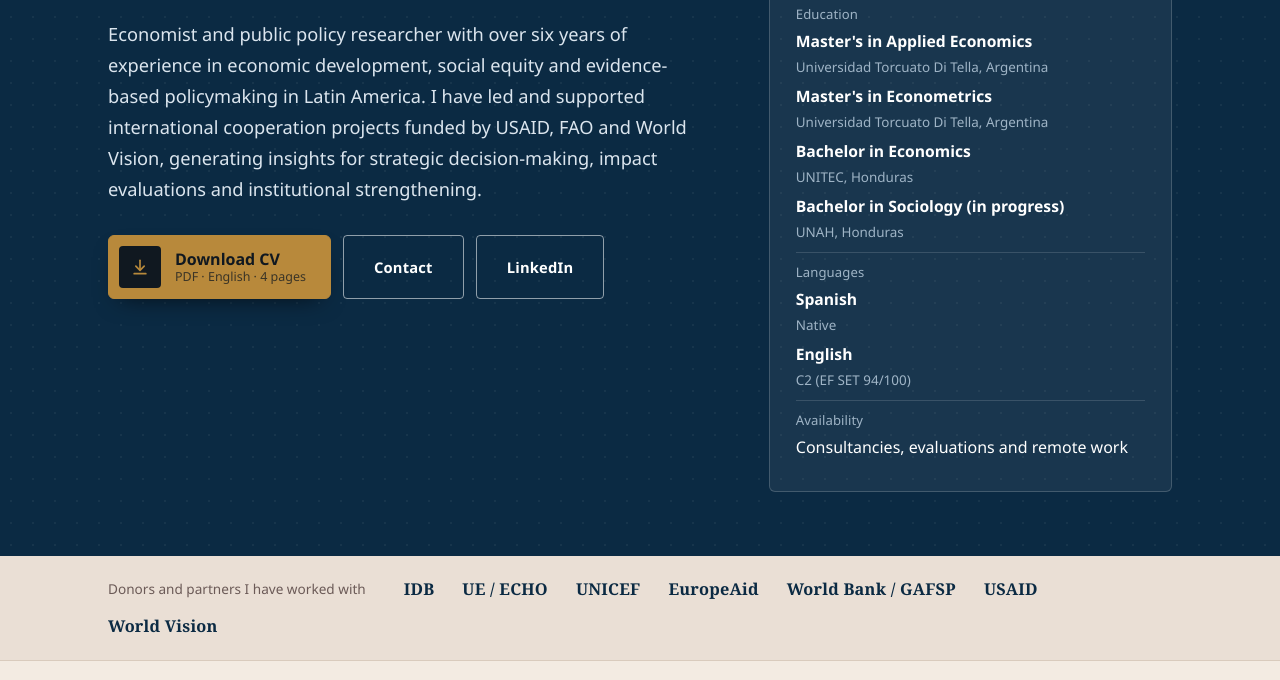
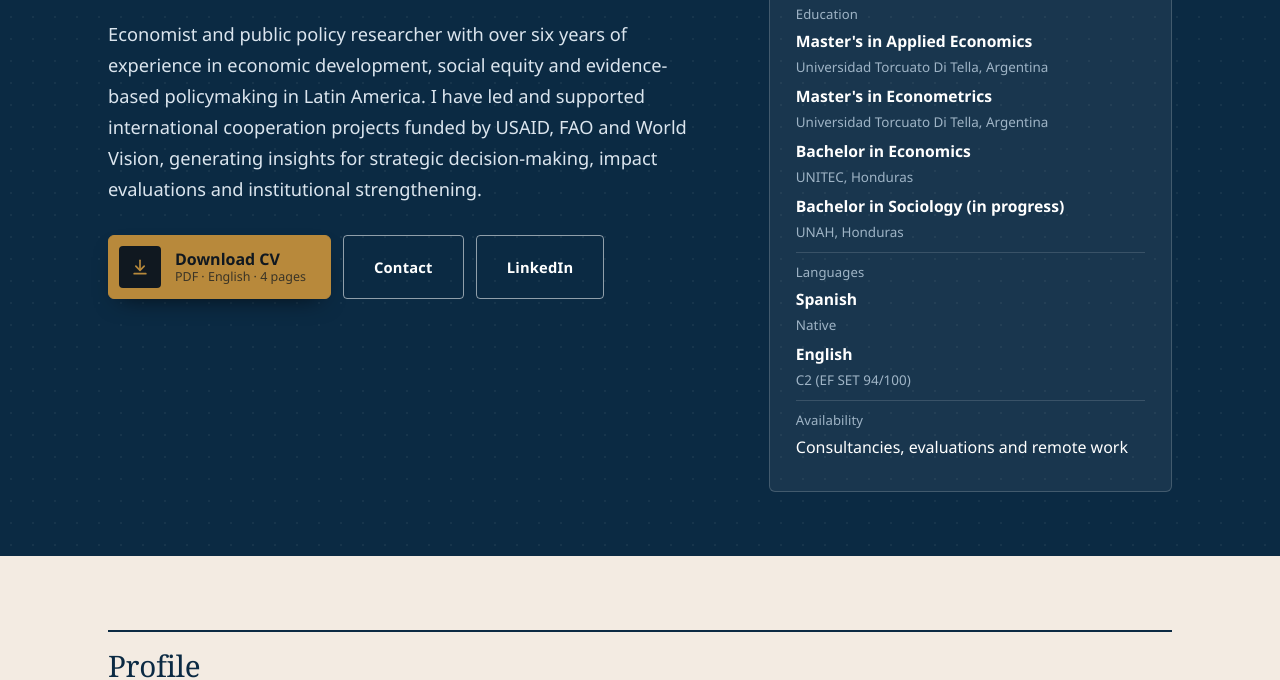
Before and after one commit to Scolindres11/Scolindres11.github.io, a plain HTML site: page index.html in a window 1280 px wide. Shown: the part 273-953 px from the top of the page. Drawn offline with Linux system fonts and the light colour scheme.

Commit message:
Quita donantes y socios, cifra de 7 y RET

```diff
--- a/index.html
+++ b/index.html
@@ -173,15 +173,6 @@ footer .fpriv{margin:.5rem 0 0;font-size:.8rem;opacity:.8}.cvb{display:inline-fl
 <div><dt><span class="es">Idiomas</span><span class="en">Languages</span></dt><dd class="edu"><span class="es"><span class="ed"><b>Español</b><i>Nativo</i></span><span class="ed"><b>Inglés</b><i>C2 (EF SET 94/100)</i></span></span><span class="en"><span class="ed"><b>Spanish</b><i>Native</i></span><span class="ed"><b>English</b><i>C2 (EF SET 94/100)</i></span></span></dd></div>
 <div><dt><span class="es">Disponibilidad</span><span class="en">Availability</span></dt><dd><span class="es">Consultorías, evaluaciones y trabajo remoto</span><span class="en">Consultancies, evaluations and remote work</span></dd></div>
 </dl></aside></div></div>
-<div class="partners"><div class="wrap"><span class="lbl"><span class="es">Donantes y socios con los que he trabajado</span><span class="en">Donors and partners I have worked with</span></span>
-<span class="o"><span class="es">BID</span><span class="en">IDB</span></span>
-<span class="o">UE / ECHO</span>
-<span class="o">UNICEF</span>
-<span class="o">EuropeAid</span>
-<span class="o"><span class="es">Banco Mundial / GAFSP</span><span class="en">World Bank / GAFSP</span></span>
-<span class="o">USAID</span>
-<span class="o">World Vision</span>
-</div></div>
 <section id="perfil"><div class="wrap">
 <div class="sec-h"><h2><span class="es">Perfil</span><span class="en">Profile</span></h2></div>
 <div class="profile"><div>
@@ -190,7 +181,6 @@ footer .fpriv{margin:.5rem 0 0;font-size:.8rem;opacity:.8}.cvb{display:inline-fl
 <p><span class="es">Redacto en español e inglés y me he desempeñado como traductora e intérprete, lo que facilita el trabajo con equipos y donantes de distintos contextos.</span><span class="en">I write in Spanish and English and have worked as a translator and interpreter, which supports work with teams and donors from different contexts.</span></p>
 </div><div class="metrics">
 <div class="metric"><b>6+</b><span><span class="es">años en M&E e investigación aplicada</span><span class="en">years in M&E and applied research</span></span></div>
-<div class="metric"><b>7</b><span><span class="es">donantes y socios de cooperación</span><span class="en">donors and cooperation partners</span></span></div>
 <div class="metric"><b>1,500</b><span><span class="es">encuestas coordinadas en Honduras y Guatemala</span><span class="en">surveys coordinated in Honduras and Guatemala</span></span></div>
 <div class="metric"><b>120%</b><span><span class="es">de la meta de encuestas alcanzada, con 95% de cobertura</span><span class="en">of survey target reached, with 95% coverage</span></span></div>
 </div></div></div></section>
@@ -209,7 +199,7 @@ footer .fpriv{margin:.5rem 0 0;font-size:.8rem;opacity:.8}.cvb{display:inline-fl
 <table class="work"><thead><tr><th><span class="es">Programa / estudio</span><span class="en">Program / study</span></th><th><span class="es">Rol y método</span><span class="en">Role and method</span></th><th><span class="es">Resultado</span><span class="en">Result</span></th></tr></thead><tbody>
 <tr><td>THRIVE 2030<small><span class="es">World Vision Guatemala y Honduras · ERAK Consultores</span><span class="en">World Vision Guatemala and Honduras · ERAK Consultores</span></small></td><td><span class="es">Coordinación regional entre equipos de dos países, seguimiento de indicadores y entrega de productos técnicos.</span><span class="en">Regional coordination across two countries' teams, indicator tracking and delivery of technical products.</span></td><td><span class="es">1,500 encuestas bajo un mismo estándar técnico en Honduras y Guatemala; apoyo a consultorías en El Salvador.</span><span class="en">1,500 surveys under a single technical standard in Honduras and Guatemala; support to consultancies in El Salvador.</span></td></tr>
 <tr><td>COMRURAL III<small><span class="es">Banco Mundial / GAFSP · GOAL · Moskitia, Honduras</span><span class="en">World Bank / GAFSP · GOAL · Moskitia, Honduras</span></small></td><td><span class="es">Diseño de instrumentos digitales de caracterización y de negocios agrocosteros en KoboToolbox, con lógica de consentimiento y controles de calidad.</span><span class="en">Design of digital characterization and agribusiness instruments in KoboToolbox, with consent logic and quality controls.</span></td><td><span class="es">Suite de formularios que cubre 13 cadenas de valor para el levantamiento de datos del proyecto.</span><span class="en">Form suite covering 13 value chains for the project's data collection.</span></td></tr>
-<tr><td><span class="es">Análisis de necesidades, Sucre, Venezuela</span><span class="en">Needs assessment, Sucre, Venezuela</span><small><span class="es">UE · GOAL / RET</span><span class="en">EU · GOAL / RET</span></small></td><td><span class="es">Análisis cuantitativo de la base de hogares, triangulación con grupos focales y entrevistas a informantes clave.</span><span class="en">Quantitative analysis of the household dataset, triangulated with focus groups and key informant interviews.</span></td><td><span class="es">Informe de necesidades con base de 249 hogares y 16 gráficos analíticos para orientar la respuesta.</span><span class="en">Needs assessment report with a 249-household dataset and 16 analytical charts to guide the response.</span></td></tr>
+<tr><td><span class="es">Análisis de necesidades, Sucre, Venezuela</span><span class="en">Needs assessment, Sucre, Venezuela</span><small><span class="es">UE · GOAL</span><span class="en">EU · GOAL</span></small></td><td><span class="es">Análisis cuantitativo de la base de hogares, triangulación con grupos focales y entrevistas a informantes clave.</span><span class="en">Quantitative analysis of the household dataset, triangulated with focus groups and key informant interviews.</span></td><td><span class="es">Informe de necesidades con base de 249 hogares y 16 gráficos analíticos para orientar la respuesta.</span><span class="en">Needs assessment report with a 249-household dataset and 16 analytical charts to guide the response.</span></td></tr>
 <tr><td><span class="es">Diagnóstico Corredor Seco / Emergencia</span><span class="en">Dry Corridor diagnostic / Emergency</span><small><span class="es">GOAL Honduras</span><span class="en">GOAL Honduras</span></small></td><td><span class="es">Diseño y construcción de un tablero de Power BI con indicadores de afectaciones, seguridad alimentaria y estrategias de afrontamiento.</span><span class="en">Design and build of a Power BI dashboard with indicators on impacts, food security and coping strategies.</span></td><td><span class="es">Tablero de 14 páginas para uso del equipo y reporte a la gerencia.</span><span class="en">14-page dashboard for team use and management reporting.</span></td></tr>
 <tr><td><span class="es">Líderes Climáticos</span><span class="en">Climate Leaders</span><small><span class="es">UNICEF · GOAL Honduras</span><span class="en">UNICEF · GOAL Honduras</span></small></td><td><span class="es">Metodología cualitativa, guías de entrevistas y grupos focales con jóvenes, y productos de aprendizaje.</span><span class="en">Qualitative methodology, interview and focus-group guides with youth, and learning products.</span></td><td><span class="es">Documentación del impacto individual y municipal del programa de acción climática liderada por la niñez.</span><span class="en">Documentation of individual and municipal impact of the child-led climate action program.</span></td></tr>
 <tr><td><span class="es">Mecanismo de retroalimentación (CFM)</span><span class="en">Community feedback mechanism (CFM)</span><small><span class="es">BID · GOAL Honduras</span><span class="en">IDB · GOAL Honduras</span></small></td><td><span class="es">Reporte operativo del mecanismo de quejas y retroalimentación de un programa de transferencias en efectivo.</span><span class="en">Operational report on the complaints and feedback mechanism of a cash transfer program.</span></td><td><span class="es">Informe con 539 familias en tres fechas de dispersión y 5 recomendaciones validadas.</span><span class="en">Report covering 539 families across three dispersal dates and 5 validated recommendations.</span></td></tr>
```
